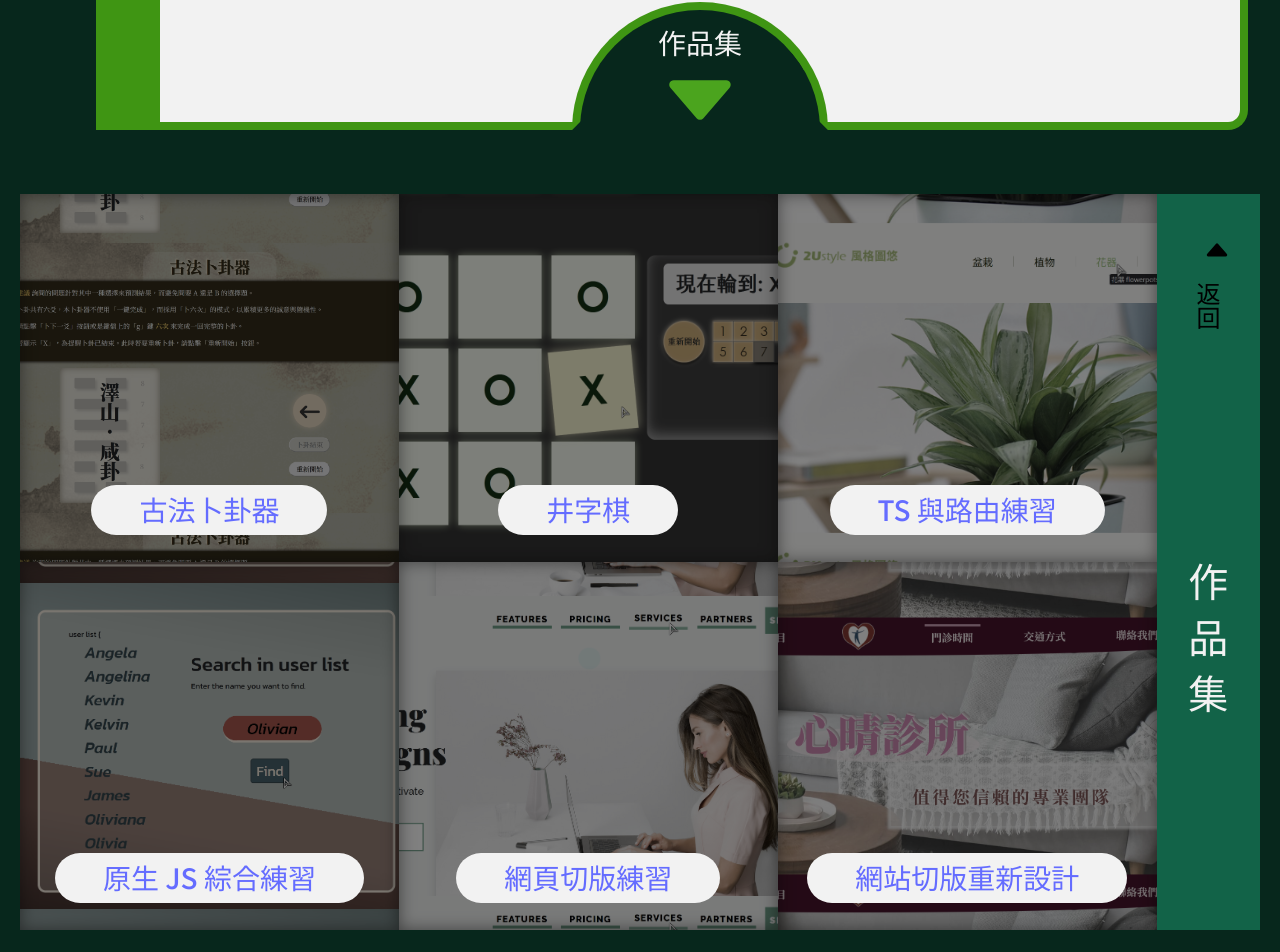
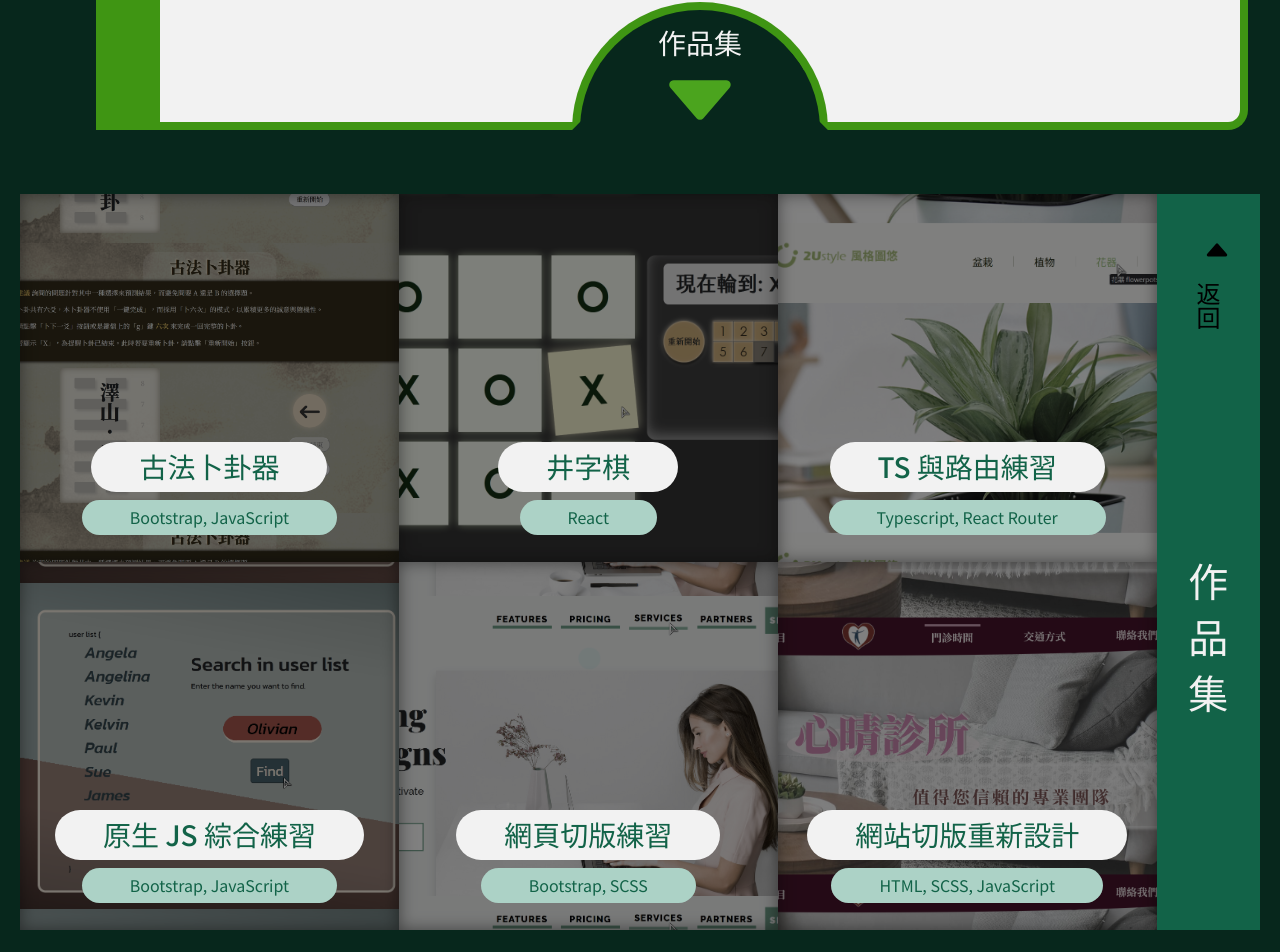
Before and after one commit to RediChen/portfolio_vite, a React (Vite) app: page / in a window 1280 px wide. Shown: the part 638-1590 px from the top of the page. Built offline with nearby package versions, Linux system fonts and the light colour scheme.

Commit message:
新增作品集 skill stacking

```diff
--- a/src/panel-second/SecPanel.jsx
+++ b/src/panel-second/SecPanel.jsx
@@ -6,32 +6,32 @@ const Panel = ({ setOpenPortfolio = () => { } }) => {
   const PATH = '/portfolio_vite';
   const List = [
     [
-      '古法卜卦器',
+      ['古法卜卦器', 'Bootstrap, JavaScript'],
       'https://codepen.io/dbyyjxyl/full/NWmYEPV',
       `${PATH}/web_bugua.png`
     ],
     [
-      '井字棋',
+      ['井字棋', 'React'],
       'https://redichen.github.io/tictactoe_basic/',
       `${PATH}/web_ooxx.png`
     ],
     [
-      'TS 與路由練習',
+      ['TS 與路由練習', 'Typescript, React Router'],
       'https://redichen.github.io/web_remake_2Ustyle/',
       `${PATH}/web_ts.png`
     ],
     [
-      '原生 JS 綜合練習',
+      ['原生 JS 綜合練習', 'Bootstrap, JavaScript'],
       'https://redichen.github.io/multipleJsExercises/',
       `${PATH}/web_multi.png`
     ],
     [
-      '網頁切版練習',
+      ['網頁切版練習', 'Bootstrap, SCSS'],
       'https://redichen.github.io/ninjaMailSlicing/',
       `${PATH}/web_ninja.png`
     ],
     [
-      '網站切版重新設計',
+      ['網站切版重新設計', 'HTML, SCSS, JavaScript'],
       'https://redichen.github.io/WebPrac_SSClinic_redesign/',
       `${PATH}/web_clinic.png`
     ],
@@ -53,7 +53,8 @@ const Panel = ({ setOpenPortfolio = () => { } }) => {
                   rel="noopener noreferrer"
                   className={s.card}
                 >
-                  <h3>{data[0]}</h3>
+                  <h3>{data[0][0]}</h3>
+                  <h6>{data[0][1]}</h6>
                 </a>
               </div>
             ))}
--- a/src/panel-second/index.module.scss
+++ b/src/panel-second/index.module.scss
@@ -47,13 +47,23 @@
 	height: 100%;
 	backdrop-filter: brightness(0.5) grayscale(0.5);
 	transition: backdrop-filter 0.4s;
-	display: grid;
-	place-items: end center;
+	display: flex;
+	flex-direction: column;
+	justify-content: flex-end;
+	align-items: center;
+}
+.card h3,
+.card h6 {
+	padding: 0.5rem 3rem;
+	border-radius: 99rem;
+	color: $normal;
 }
 .card h3 {
-	padding: 0.5rem 3rem;
-	border-radius: 99rem;
 	background-color: $white;
+}
+.card h6 {
+	background-color: hsl(160, 30%, 75%);
+	font-weight: 400;
 }
 
 .tile:hover {
@@ -64,6 +74,11 @@
 	.card {
 		backdrop-filter: none;
 	}
+
+	.card h3,
+	.card h6 {
+		box-shadow: 4px 4px 8px rgba(black, 0.5), 8px 8px 8px rgba(black, 0.2);
+	}
 }
 
 .backIcon {
```
